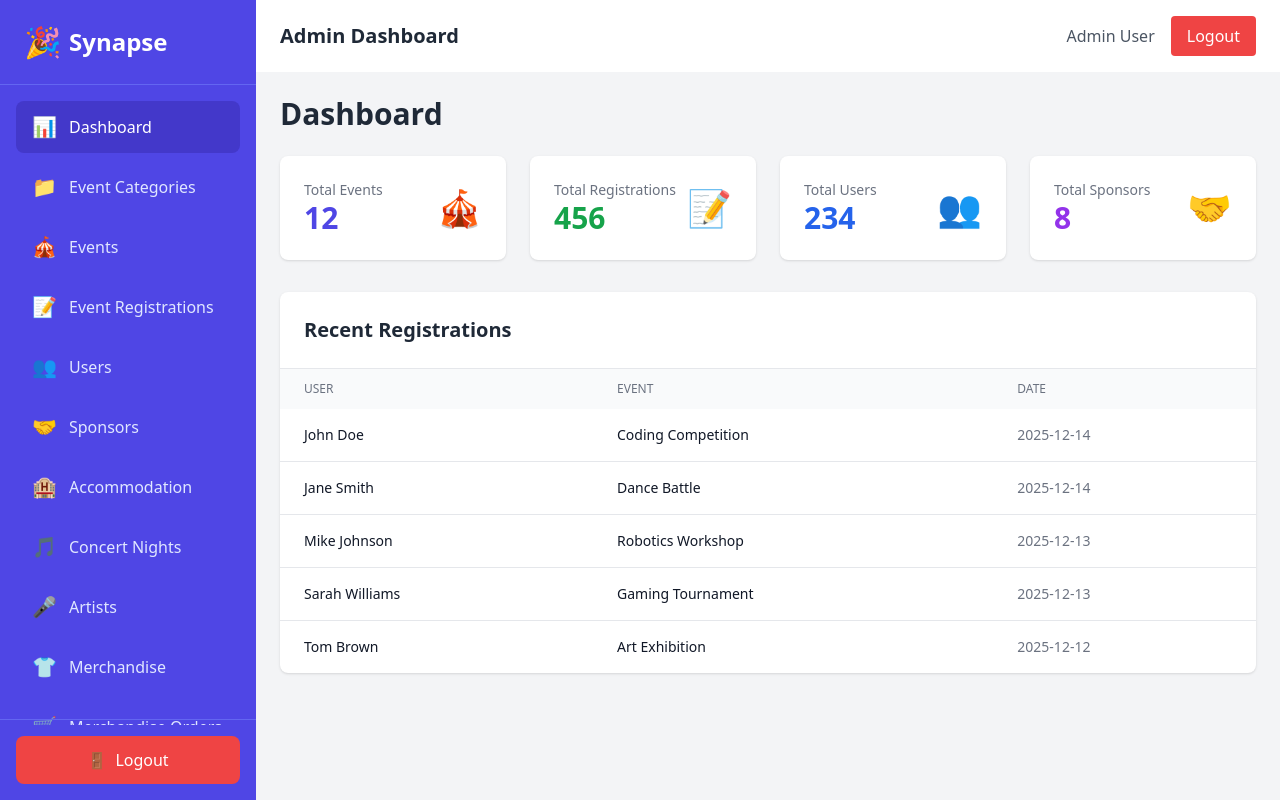
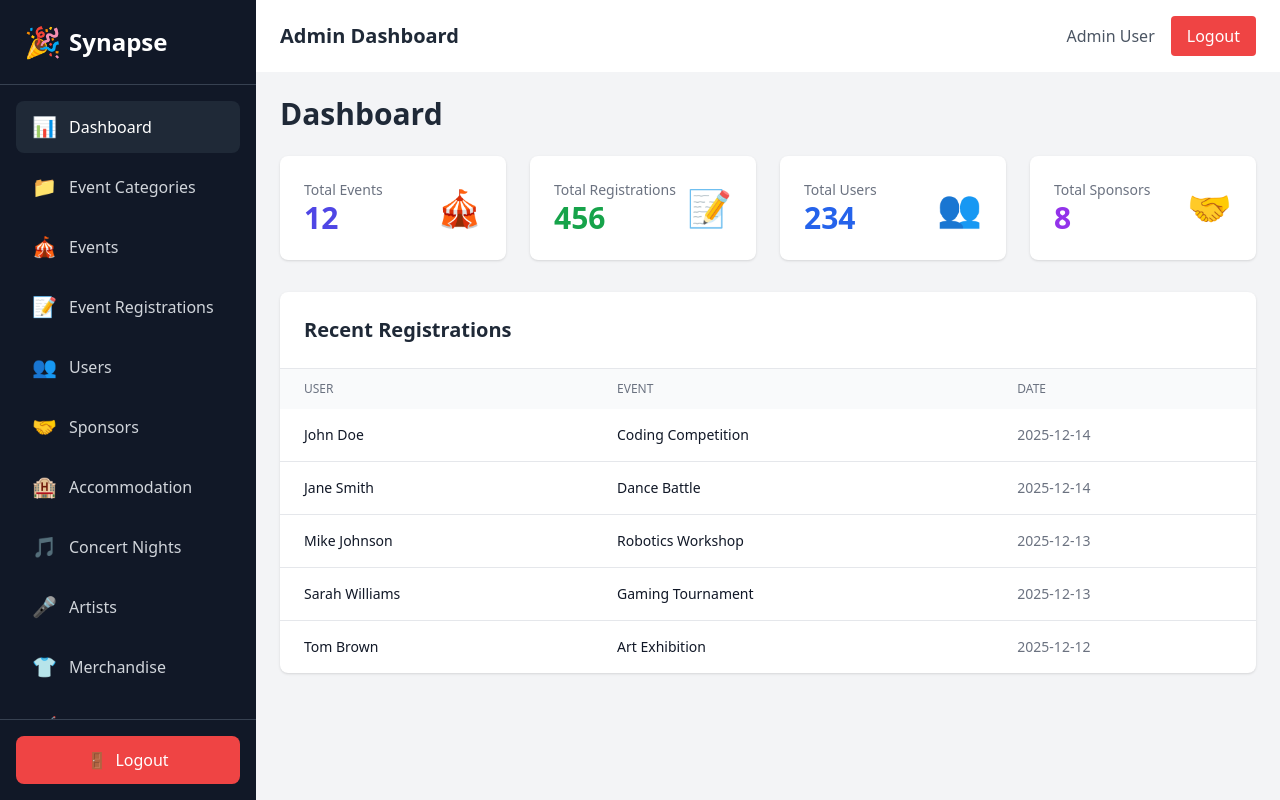
Before and after one commit to vaishcodescape/Synapse-26, a React (Vite) app: page /dashboard in a window 1280 px wide. Built offline with nearby package versions, Linux system fonts and the light colour scheme; sample sign-in values are in the browser's storage.

Commit message:
Change sidebar colors from indigo to gray

```diff
--- a/src/components/Sidebar.jsx
+++ b/src/components/Sidebar.jsx
@@ -34,21 +34,21 @@ const Sidebar = ({ isMobileMenuOpen, setIsMobileMenuOpen }) => {
       {/* Sidebar */}
       <aside
         className={`
-          fixed top-0 left-0 h-screen bg-indigo-600 text-white transition-transform duration-300 ease-in-out z-50
+          fixed top-0 left-0 h-screen bg-gray-900 text-white transition-transform duration-300 ease-in-out z-50
           w-64
           lg:translate-x-0
           ${isMobileMenuOpen ? 'translate-x-0' : '-translate-x-full'}
         `}
       >
         {/* Header */}
-        <div className="p-6 border-b border-indigo-500 flex items-center justify-between">
+        <div className="p-6 border-b border-gray-700 flex items-center justify-between">
           <div className="flex items-center gap-2">
             <span className="text-3xl">🎉</span>
             <h2 className="text-2xl font-bold">Synapse</h2>
           </div>
           <button
             onClick={closeMobileMenu}
-            className="lg:hidden text-white hover:bg-indigo-700 p-2 rounded-lg"
+            className="lg:hidden text-white hover:bg-gray-800 p-2 rounded-lg"
           >
             <svg className="w-6 h-6" fill="none" stroke="currentColor" viewBox="0 0 24 24">
               <path strokeLinecap="round" strokeLinejoin="round" strokeWidth={2} d="M6 18L18 6M6 6l12 12" />
@@ -65,8 +65,8 @@ const Sidebar = ({ isMobileMenuOpen, setIsMobileMenuOpen }) => {
               onClick={closeMobileMenu}
               className={`flex items-center gap-3 px-4 py-3 rounded-lg mb-2 transition-colors ${
                 location.pathname === item.path
-                  ? 'bg-indigo-700 text-white'
-                  : 'text-indigo-100 hover:bg-indigo-500'
+                  ? 'bg-gray-800 text-white'
+                  : 'text-gray-300 hover:bg-gray-800 hover:text-white'
               }`}
             >
               <span className="text-xl">{item.icon}</span>
@@ -76,13 +76,13 @@ const Sidebar = ({ isMobileMenuOpen, setIsMobileMenuOpen }) => {
         </nav>
 
         {/* Logout */}
-        <div className="absolute bottom-0 left-0 right-0 p-4 border-t border-indigo-500">
+        <div className="absolute bottom-0 left-0 right-0 p-4 border-t border-gray-700 bg-gray-900">
           <button
             onClick={() => {
               localStorage.removeItem('isAuthenticated');
               window.location.href = '/login';
             }}
-            className="w-full flex items-center justify-center gap-2 px-4 py-3 bg-red-500 hover:bg-red-600 text-white rounded-lg"
+            className="w-full flex items-center justify-center gap-2 px-4 py-3 bg-red-500 hover:bg-red-600 text-white rounded-lg transition-colors"
           >
             <span>🚪</span>
             <span>Logout</span>
@@ -94,156 +94,3 @@ const Sidebar = ({ isMobileMenuOpen, setIsMobileMenuOpen }) => {
 };
 
 export default Sidebar;
-
-
-// import { useState } from 'react';
-// import { Link, useLocation } from 'react-router-dom';
-
-// const Sidebar = () => {
-//   const location = useLocation();
-//   const [isMobileMenuOpen, setIsMobileMenuOpen] = useState(false);
-
-//   const menuItems = [
-//     { path: '/dashboard', icon: '📊', label: 'Dashboard' },
-//     { path: '/events/categories', icon: '📁', label: 'Event Categories' },
-//     { path: '/events', icon: '🎪', label: 'Events' },
-//     { path: '/registrations', icon: '📝', label: 'Event Registrations' },
-//     { path: '/users', icon: '👥', label: 'Users' },
-//     { path: '/sponsors', icon: '🤝', label: 'Sponsors' },
-//     { path: '/accommodation', icon: '🏨', label: 'Accommodation' },
-//     { path: '/concerts', icon: '🎵', label: 'Concert Nights' },
-//     { path: '/concerts/artists', icon: '🎤', label: 'Artists' },
-//     { path: '/merchandise', icon: '👕', label: 'Merchandise' },
-//     { path: '/merchandise/orders', icon: '🛒', label: 'Merchandise Orders' },
-//   ];
-
-//   const toggleMobileMenu = () => {
-//     setIsMobileMenuOpen(!isMobileMenuOpen);
-//   };
-
-//   const closeMobileMenu = () => {
-//     setIsMobileMenuOpen(false);
-//   };
-
-//   return (
-//     <>
-//       {/* Mobile Header with Hamburger */}
-//       <div className="lg:hidden fixed top-0 left-0 right-0 bg-indigo-600 text-white z-50 px-4 py-3 flex items-center justify-between shadow-lg">
-//         <div className="flex items-center gap-2">
-//           <span className="text-2xl">🎉</span>
-//           <h2 className="text-xl font-bold">Synapse Admin</h2>
-//         </div>
-//         <button
-//           onClick={toggleMobileMenu}
-//           className="text-white focus:outline-none"
-//           aria-label="Toggle menu"
-//         >
-//           {isMobileMenuOpen ? (
-//             // Close Icon (X)
-//             <svg
-//               className="w-6 h-6"
-//               fill="none"
-//               stroke="currentColor"
-//               viewBox="0 0 24 24"
-//             >
-//               <path
-//                 strokeLinecap="round"
-//                 strokeLinejoin="round"
-//                 strokeWidth={2}
-//                 d="M6 18L18 6M6 6l12 12"
-//               />
-//             </svg>
-//           ) : (
-//             // Hamburger Icon (Three Lines)
-//             <svg
-//               className="w-6 h-6"
-//               fill="none"
-//               stroke="currentColor"
-//               viewBox="0 0 24 24"
-//             >
-//               <path
-//                 strokeLinecap="round"
-//                 strokeLinejoin="round"
-//                 strokeWidth={2}
-//                 d="M4 6h16M4 12h16M4 18h16"
-//               />
-//             </svg>
-//           )}
-//         </button>
-//       </div>
-
-//       {/* Overlay for Mobile Menu */}
-//       {isMobileMenuOpen && (
-//         <div
-//           className="lg:hidden fixed inset-0 bg-black bg-opacity-50 z-40"
-//           onClick={closeMobileMenu}
-//         ></div>
-//       )}
-
-//       {/* Sidebar */}
-//       <aside
-//         className={`
-//           fixed top-0 left-0 h-screen bg-indigo-600 text-white transition-transform duration-300 ease-in-out z-50
-//           w-64
-//           lg:translate-x-0
-//           ${isMobileMenuOpen ? 'translate-x-0' : '-translate-x-full'}
-//         `}
-//       >
-//         {/* Sidebar Header - Hidden on Mobile (shown in top bar) */}
-//         <div className="hidden lg:block p-6 border-b border-indigo-500">
-//           <div className="flex items-center gap-2">
-//             <span className="text-3xl">🎉</span>
-//             <h2 className="text-2xl font-bold">Synapse Admin</h2>
-//           </div>
-//         </div>
-
-//         {/* Mobile Header Inside Sidebar */}
-//         <div className="lg:hidden p-6 border-b border-indigo-500 flex items-center justify-between">
-//           <div className="flex items-center gap-2">
-//             <span className="text-3xl">🎉</span>
-//             <h2 className="text-2xl font-bold">Synapse Admin</h2>
-//           </div>
-//           <button
-//             onClick={closeMobileMenu}
-//             className="text-white focus:outline-none"
-//           >
-//             <svg
-//               className="w-6 h-6"
-//               fill="none"
-//               stroke="currentColor"
-//               viewBox="0 0 24 24"
-//             >
-//               <path
-//                 strokeLinecap="round"
-//                 strokeLinejoin="round"
-//                 strokeWidth={2}
-//                 d="M6 18L18 6M6 6l12 12"
-//               />
-//             </svg>
-//           </button>
-//         </div>
-
-//         {/* Menu Items */}
-//         <nav className="p-4 overflow-y-auto h-[calc(100vh-80px)]">
-//           {menuItems.map((item) => (
-//             <Link
-//               key={item.path}
-//               to={item.path}
-//               onClick={closeMobileMenu}
-//               className={`flex items-center gap-3 px-4 py-3 rounded-lg mb-2 transition-colors ${
-//                 location.pathname === item.path
-//                   ? 'bg-indigo-700 text-white'
-//                   : 'text-indigo-100 hover:bg-indigo-500'
-//               }`}
-//             >
-//               <span className="text-xl">{item.icon}</span>
-//               <span className="font-medium">{item.label}</span>
-//             </Link>
-//           ))}
-//         </nav>
-//       </aside>
-//     </>
-//   );
-// };
-
-// export default Sidebar;
```
